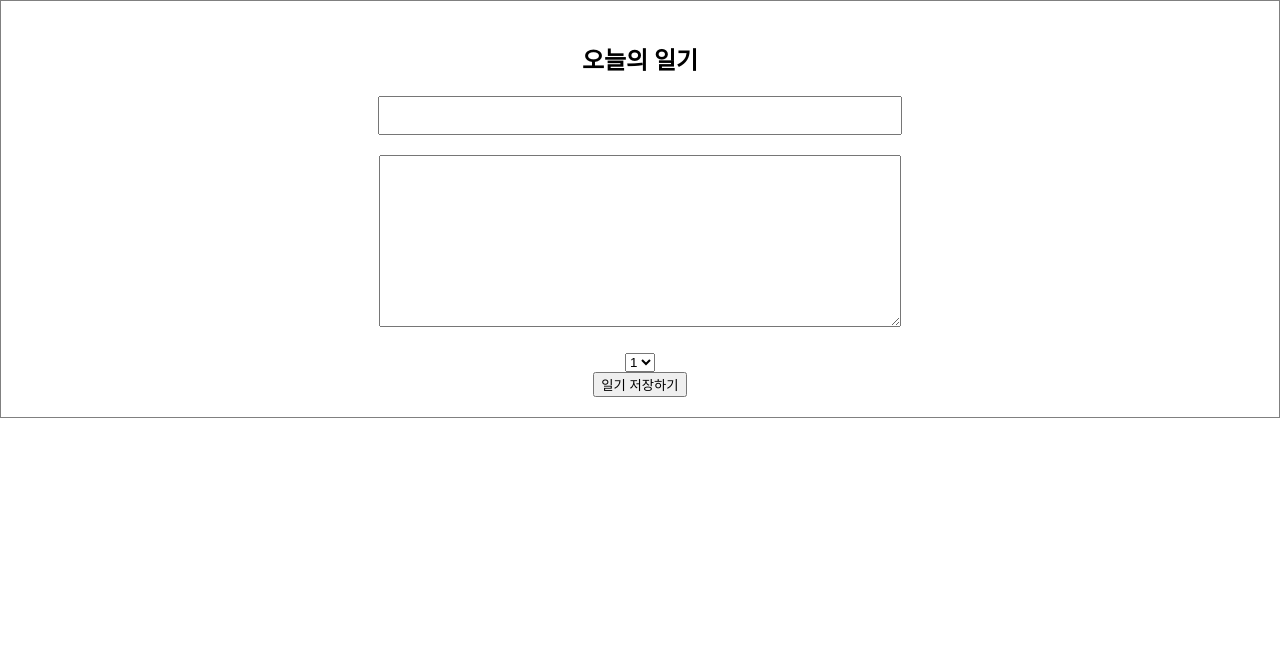
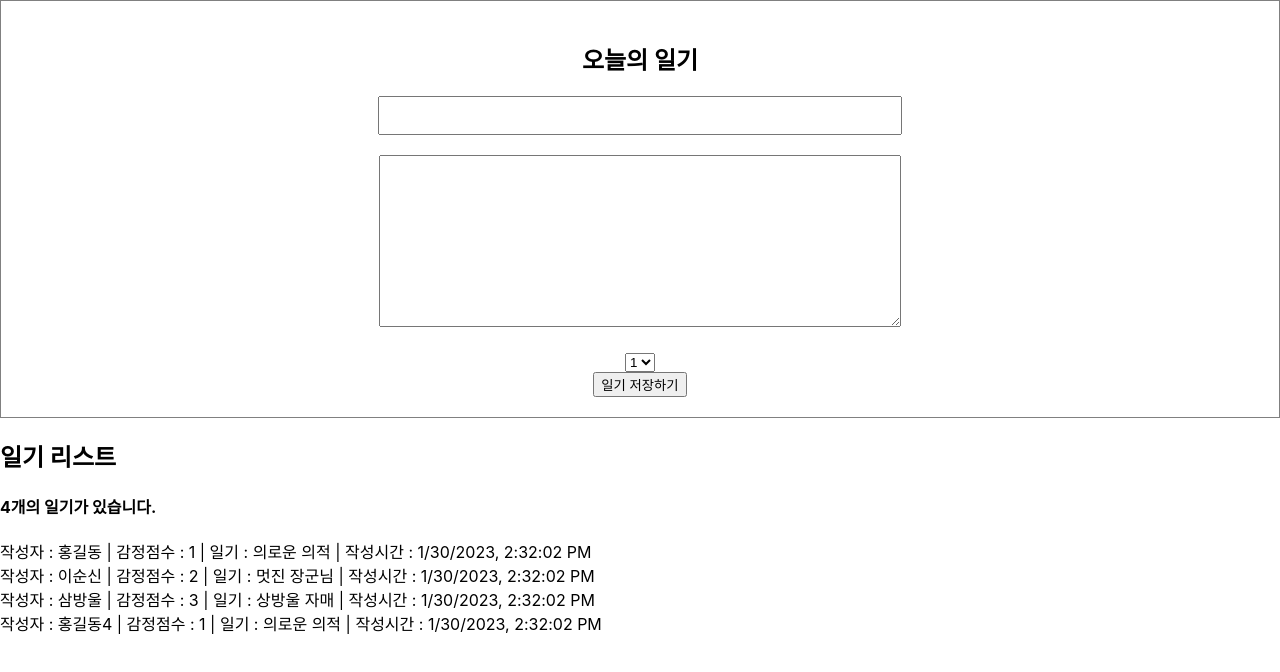
Before and after one commit to pung8146/simplediary, a React (Create React App) app: page / in a window 1280 px wide. Shown: the top 672 px of the page. Built offline with nearby package versions, Linux system fonts and the light colour scheme.

Commit message:
Props의 사용 , Map함수시 key의 필요

```diff
--- a/src/App.js
+++ b/src/App.js
@@ -1,10 +1,43 @@
 import './App.css';
 import DiaryEditor from './DiaryEditor';
+import DiaryList from './DiaryList';
+
+const dummyList = [
+  {
+    id:1,
+    author:"홍길동",
+    content:"의로운 의적",
+    created_date: new Date().getTime(),
+    emotion: 1,
+  },
+  {
+    id:2,
+    author:"이순신",
+    content:"멋진 장군님",
+    created_date: new Date().getTime(),
+    emotion: 2,
+  },{
+    id:3,
+    author:"삼방울",
+    content:"상방울 자매",
+    created_date: new Date().getTime(),
+    emotion: 3,
+  },
+  {
+    id:4,
+    author:"홍길동4",
+      content:"의로운 의적",
+    created_date: new Date().getTime(),
+    emotion: 1,
+  },
+
+]
 
 function App() {
   return (
     <div className="App">
-      <DiaryEditor/>
+      <DiaryEditor  />
+      <DiaryList diaryList={dummyList}/>
       </div>
   );
 }
--- /dev/null
+++ b/src/DiaryItem.js
@@ -0,0 +1,16 @@
+import React from 'react';
+
+const DiaryItem = ({author, content, created_date, emotion, id}) => {
+    return (
+        <div className="DiaryItem">
+            <div key={id}>
+                    <span>작성자 : {author}</span>
+                    <span> | 감정점수 : {emotion}</span>
+                    <span> | 일기 : {content}</span>
+                    <span> | 작성시간 : {new Date(created_date).toLocaleString()}</span>
+                </div>
+        </div>
+    );
+};
+
+export default DiaryItem;
--- /dev/null
+++ b/src/DiaryList.js
@@ -0,0 +1,17 @@
+import React from 'react'
+import DiaryItem from './DiaryItem'
+
+const DiaryList = ({diaryList}) => {
+  return (
+    <div className='DiaryList'>
+        <h2>일기 리스트</h2>
+        <h4>{diaryList.length}개의 일기가 있습니다.</h4>
+        <div>
+            {diaryList.map((it)=>(
+                <DiaryItem key={it.id} {...it}/>
+            ))}
+        </div>
+    </div>
+  )
+}
+export default DiaryList
```
